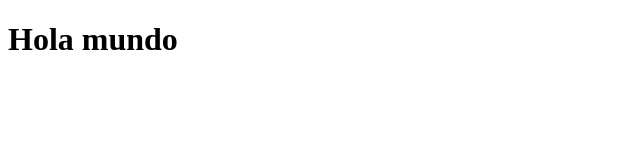
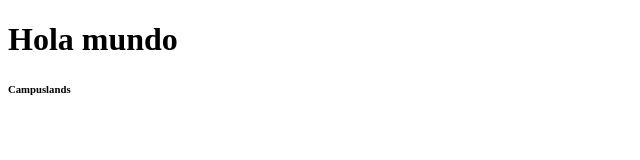
Before and after one commit to BarbatosLopux/MyWEB, a plain HTML site: page index.html in a window 1280 px wide. Shown: the full height of the page, 0-640 px from the left. Drawn offline with Linux system fonts and the light colour scheme.

Commit message:
feat: :sparkles: Pagina inicio
Hola mundo

saludo del archivo

```diff
--- a/index.html
+++ b/index.html
@@ -9,5 +9,6 @@
 </head>
 <body>
     <h1>Hola mundo</h1>
+    <h6>Campuslands</h6>
 </body>
 </html>
```
